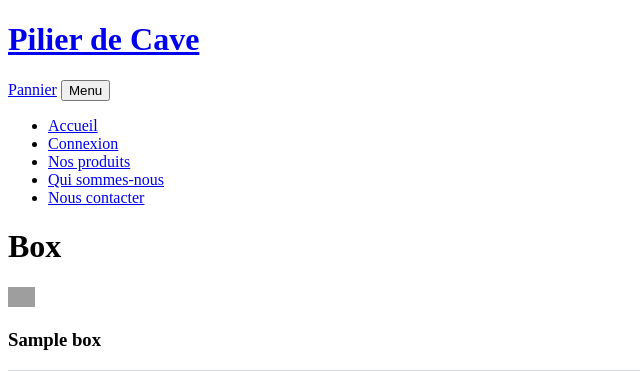
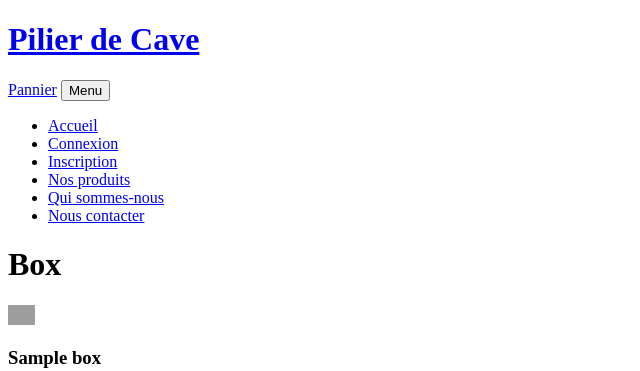
Before and after one commit to CocoPav/pillierdecave, a Symfony app: template templates/box/show.html.twig in a window 1280 px wide. Shown: the top 371 px of the page, without its empty margins (0-640 px from the left). Run offline with Twig, Linux system fonts and the light colour scheme; the template is opened without the code that fills it: most values are stand-ins (such as "Sample title", 1, 10 or a date in 2020); grey boxes marked "Sample" are stand-in pictures; some libraries are stand-ins or nearby versions; grey boxes are pictures that could not be loaded.

Commit message:
Login / Register / Log Out / Nav 50%

```diff
--- a/assets/css/_nav.scss
+++ b/assets/css/_nav.scss
@@ -43,7 +43,7 @@
 .main-nav ul {
   display: inline-flex;
   flex-direction: column;
-  height: 93%; /* Should be 100%, but we have a notice message :D */
+  height: 50%; /* Should be 100%, but we have a notice message :D */
   align-items: flex-end;
   justify-content: center;
   transform: translateX(-18%) skew(-16deg);
--- a/config/routes.yaml
+++ b/config/routes.yaml
@@ -1,3 +1,6 @@
 #index:
 #    path: /
 #    controller: App\Controller\DefaultController::index
+app_logout:
+  path: /logout
+  methods: GET
--- a/src/Entity/User.php
+++ b/src/Entity/User.php
@@ -5,10 +5,12 @@ namespace App\Entity;
 use Doctrine\Common\Collections\ArrayCollection;
 use Doctrine\Common\Collections\Collection;
 use Doctrine\ORM\Mapping as ORM;
+use Symfony\Bridge\Doctrine\Validator\Constraints\UniqueEntity;
 use Symfony\Component\Security\Core\User\UserInterface;
 
 /**
  * @ORM\Entity(repositoryClass="App\Repository\UserRepository")
+ * @UniqueEntity(fields={"email"}, message="There is already an account with this email")
  */
 class User implements UserInterface
 {
--- a/templates/base.html.twig
+++ b/templates/base.html.twig
@@ -12,7 +12,7 @@
 </head>
 
     <header>
-        <a id="logo" href="index.html"><h1>Pilier de Cave</h1></a>
+        <a id="logo" href="{{ path('homepage') }}"><h1>Pilier de Cave</h1></a>
         <a id="pannier" href="#">Pannier</a>
         <button id="burger" class="open-main-nav">
             <span class="burger"></span>
@@ -22,7 +22,12 @@
         <nav class="main-nav" id="main-nav">
             <ul>
                 <li><a href="#">Accueil</a></li>
-                <li><a href="{{ path('app_login') }}">Connexion</a></li>
+                {% if not app.user %}
+                    <li><a href="{{ path('app_login') }}">Connexion</a></li>
+                    <li><a href="{{ path('app_register') }}">Inscription</a></li>
+                {% else %}
+                    <li><a href="{{ path('app_logout') }}">Déconnexion</a></li>
+                {% endif %}
                 <li><a href="#">Nos produits</a></li>
                 <li><a href="#">Qui sommes-nous</a></li>
                 <li><a href="#">Nous contacter</a></li>
```
Also changed, not shown: README.md, 1 other file.
